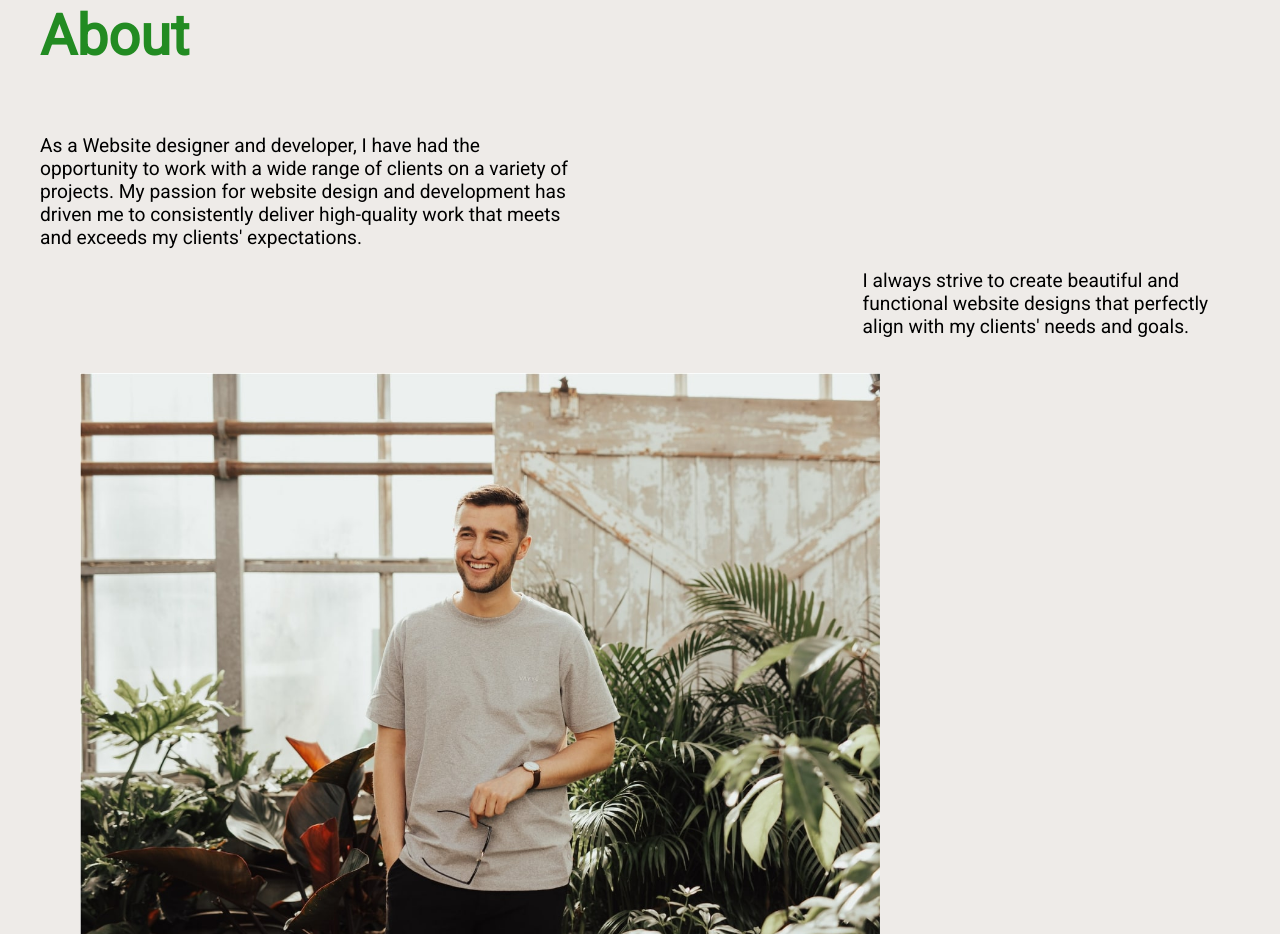
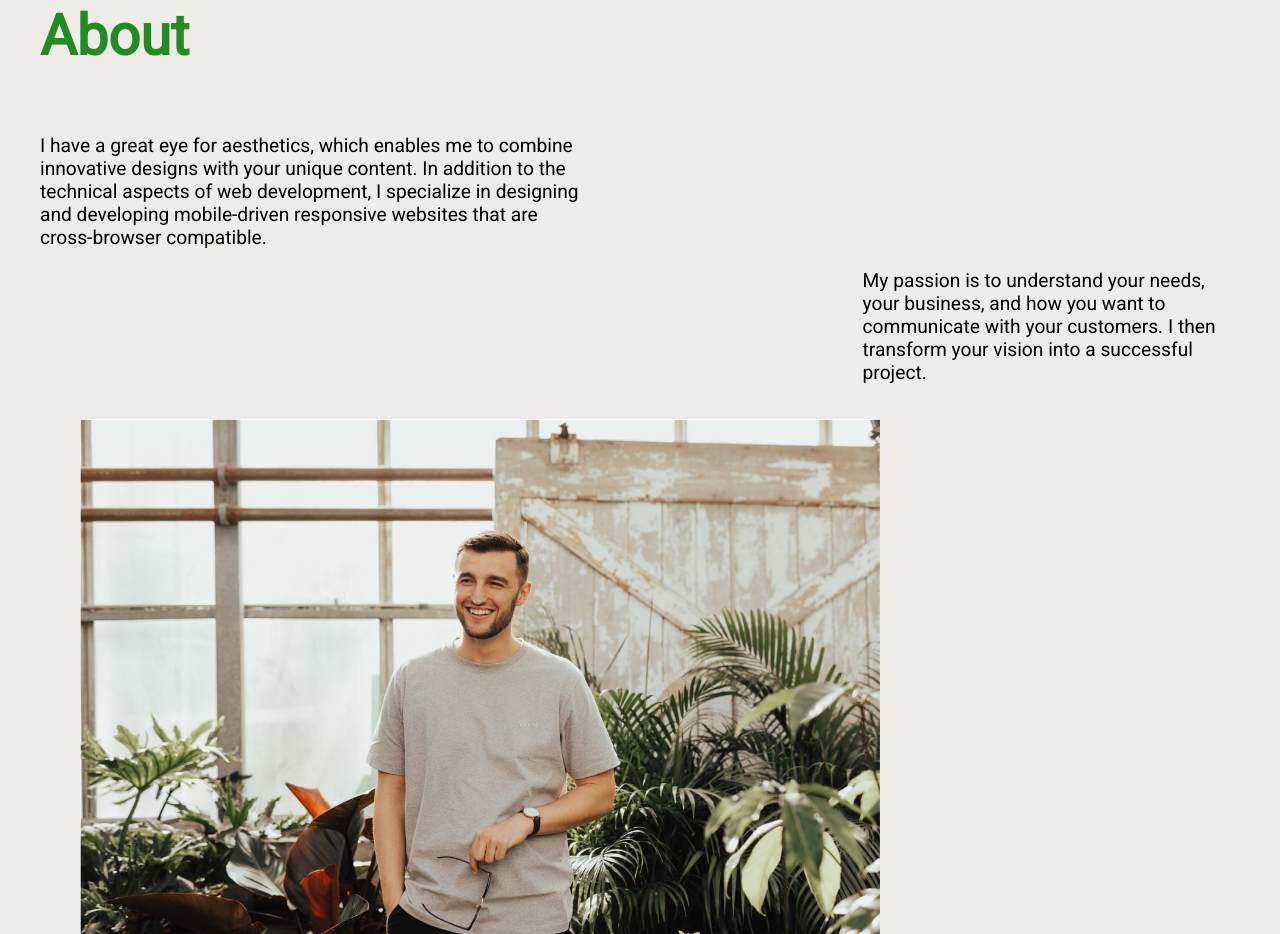
Before and after one commit to websparklez/s, a plain HTML site: page index.html in a window 1280 px wide. Shown: the part 4618-5552 px from the top of the page. Drawn offline with nearby package versions, Linux system fonts and the light colour scheme.

Commit message:
Update index.html

```diff
--- a/index.html
+++ b/index.html
@@ -149,9 +149,9 @@
             <section class="about_section" id="about">
                 <h2>About</h2>
                 <div class="paragh">
-                    <p class="first_text">As a Website designer and developer, I have had the opportunity to work with a wide range of clients on a variety of projects. My passion for website design and development has driven me to consistently deliver high-quality work that meets and exceeds my clients' expectations.</p>
+                    <p class="first_text">I have a great eye for aesthetics, which enables me to combine innovative designs with your unique content. In addition to the technical aspects of web development, I specialize in designing and developing mobile-driven responsive websites that are cross-browser compatible.</p>
 
-                    <p class="first_sec">I always strive to create beautiful and functional website designs that perfectly align with my clients' needs and goals.</p>
+                    <p class="first_sec">My passion is to understand your needs, your business, and how you want to communicate with your customers. I then transform your vision into a successful project.</p>
                 </div>
 
                 <figure>
```
